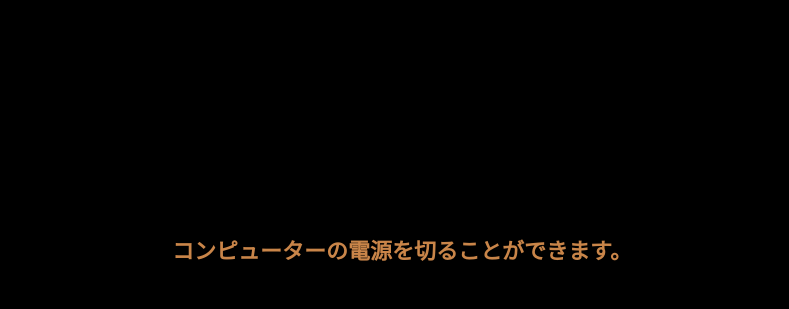
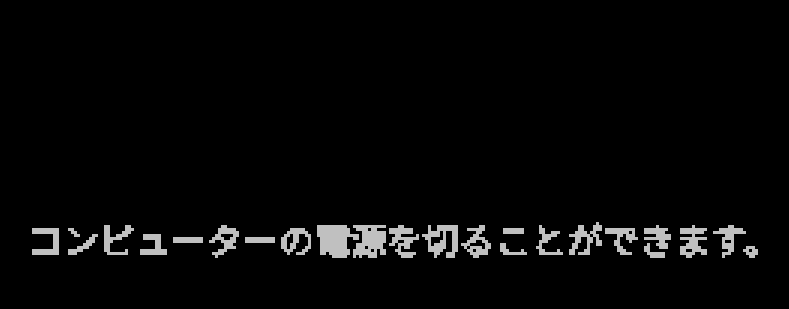
Before and after one commit to AZLDC/WindingXO, a plain HTML site: page shutdown.html in a window 1280 px wide. Shown: the part 148-457 px from the top of the page, without its empty margins (238-1027 px from the left). Drawn offline with Linux system fonts and the light colour scheme.

Commit message:
調整關機提示為灰白粗體點陣文字

```diff
--- /dev/null
+++ b/assets/js/shutdown-text.js
@@ -0,0 +1,33 @@
+'use strict';
+
+// 用系統舊字型在12px點陣格繪製，不下載或打包字型。
+document.addEventListener('DOMContentLoaded',()=>{
+    const canvas=document.getElementById('shutdownText'),heading=document.querySelector('h1');
+    const ctx=canvas.getContext('2d',{willReadFrequently:true});
+    if(!ctx)return;
+    function draw(){
+        const font='bold 12px "MS Gothic","ＭＳ ゴシック","MS UI Gothic","MingLiU",monospace';
+        ctx.font=font;
+        const scale=Math.max(1,Math.min(3,Math.floor((innerWidth-48)/(ctx.measureText(heading.textContent).width+4))));
+        const limit=Math.max(12,Math.floor((innerWidth-48)/scale)-4);
+        const lines=[''];
+        for(const char of heading.textContent){
+            if(ctx.measureText(lines.at(-1)+char).width>limit&&lines.at(-1))lines.push('');
+            lines[lines.length-1]+=char;
+        }
+        canvas.width=Math.ceil(Math.max(...lines.map(line=>ctx.measureText(line).width)))+4;
+        canvas.height=lines.length*16+4;
+        ctx.font=font;ctx.textBaseline='top';ctx.textAlign='center';ctx.fillStyle='#c0c0c0';
+        lines.forEach((line,i)=>ctx.fillText(line,canvas.width/2,2+i*16));
+        // 去除字緣半透明抗鋸齒，放大時保留方形像素，不出現平滑光暈。
+        const pixels=ctx.getImageData(0,0,canvas.width,canvas.height);
+        for(let i=0;i<pixels.data.length;i+=4){
+            pixels.data[i]=pixels.data[i+1]=pixels.data[i+2]=192;
+            pixels.data[i+3]=pixels.data[i+3]>=96?255:0;
+        }
+        ctx.putImageData(pixels,0,0);
+        canvas.style.width=`${canvas.width*scale}px`;canvas.style.height=`${canvas.height*scale}px`;
+        canvas.hidden=false;document.querySelector('main').classList.add('pixel-ready');
+    }
+    draw();window.addEventListener('resize',draw);
+});
--- a/shutdown.html
+++ b/shutdown.html
@@ -7,12 +7,16 @@
 <script src="assets/js/browser-api.js"></script>
 <script src="assets/js/runtime.js"></script>
 <script defer src="assets/js/activity.js"></script>
+<script defer src="assets/js/shutdown-text.js"></script>
 <style>
-html,body{height:100%;margin:0;background:#000;color:#c98549;font-family:"MS PGothic","Yu Gothic",sans-serif}
+html,body{height:100%;margin:0;background:#000;color:#c0c0c0;font-family:"MS Gothic","ＭＳ ゴシック","MS UI Gothic","MingLiU",monospace}
 body{display:grid;place-items:center;text-align:center;user-select:none}
 main{padding:24px}
-h1{margin:0;font-size:clamp(16px,2vw,22px);font-weight:700;line-height:1.8;overflow-wrap:anywhere}
+h1{margin:0;font-size:16px;font-weight:700;line-height:1.5;overflow-wrap:anywhere}
+canvas{display:block;image-rendering:pixelated;max-width:100%}
+canvas[hidden]{display:none}
+.pixel-ready h1{position:absolute;width:1px;height:1px;padding:0;overflow:hidden;clip-path:inset(50%);white-space:nowrap}
 </style>
 </head>
-<body><main><h1>コンピューターの電源を切ることができます。</h1></main></body>
+<body><main><h1>コンピューターの電源を切ることができます。</h1><canvas id="shutdownText" aria-hidden="true" hidden></canvas></main></body>
 </html>
```
Also changed, not shown: tests/browser_check.mjs (+21 -0 lines), 2 other files.
